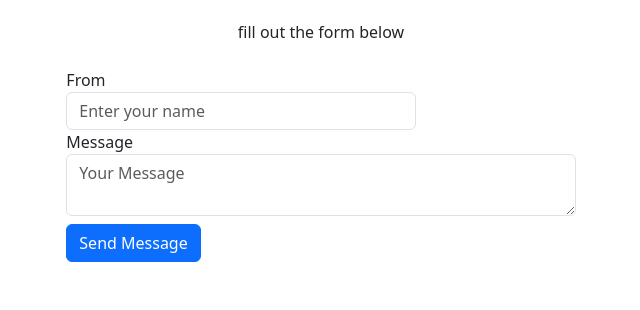
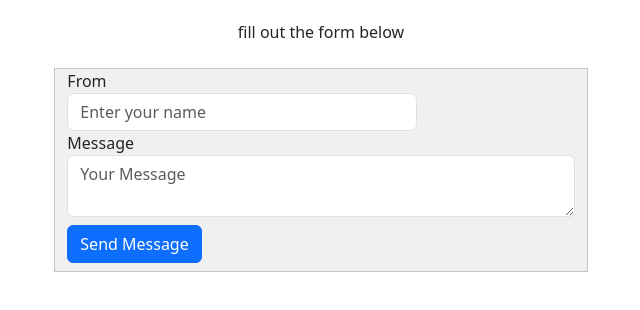
Before and after one commit to Stanecek1/Leaon_Gottlieb_Website, a JavaScript app in the folder Frontend/: page /contact in a window 1280 px wide. Shown: the part 422-732 px from the top of the page, without its empty margins (319-959 px from the left). Built offline with nearby package versions, Linux system fonts and the light colour scheme.

Commit message:
contact style

```diff
--- a/Frontend/src/assets/style.css
+++ b/Frontend/src/assets/style.css
@@ -114,3 +114,8 @@ nav ul {
   font-size: 25px;
   font-weight: 500;
 }
+
+.gray-bg {
+  background-color: rgb(240, 240, 240);
+  border: solid rgb(196, 196, 196) 1px;
+}
```
